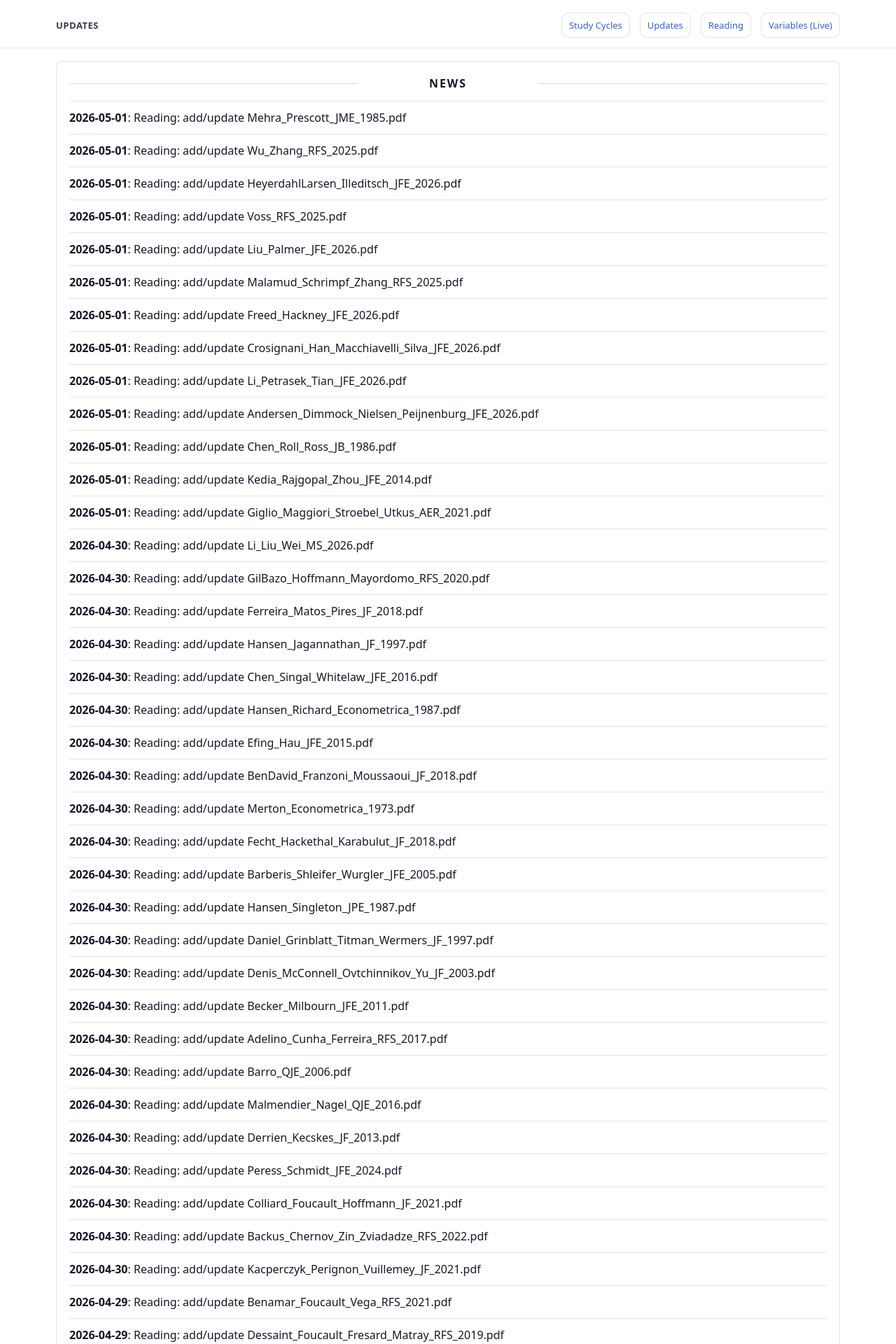
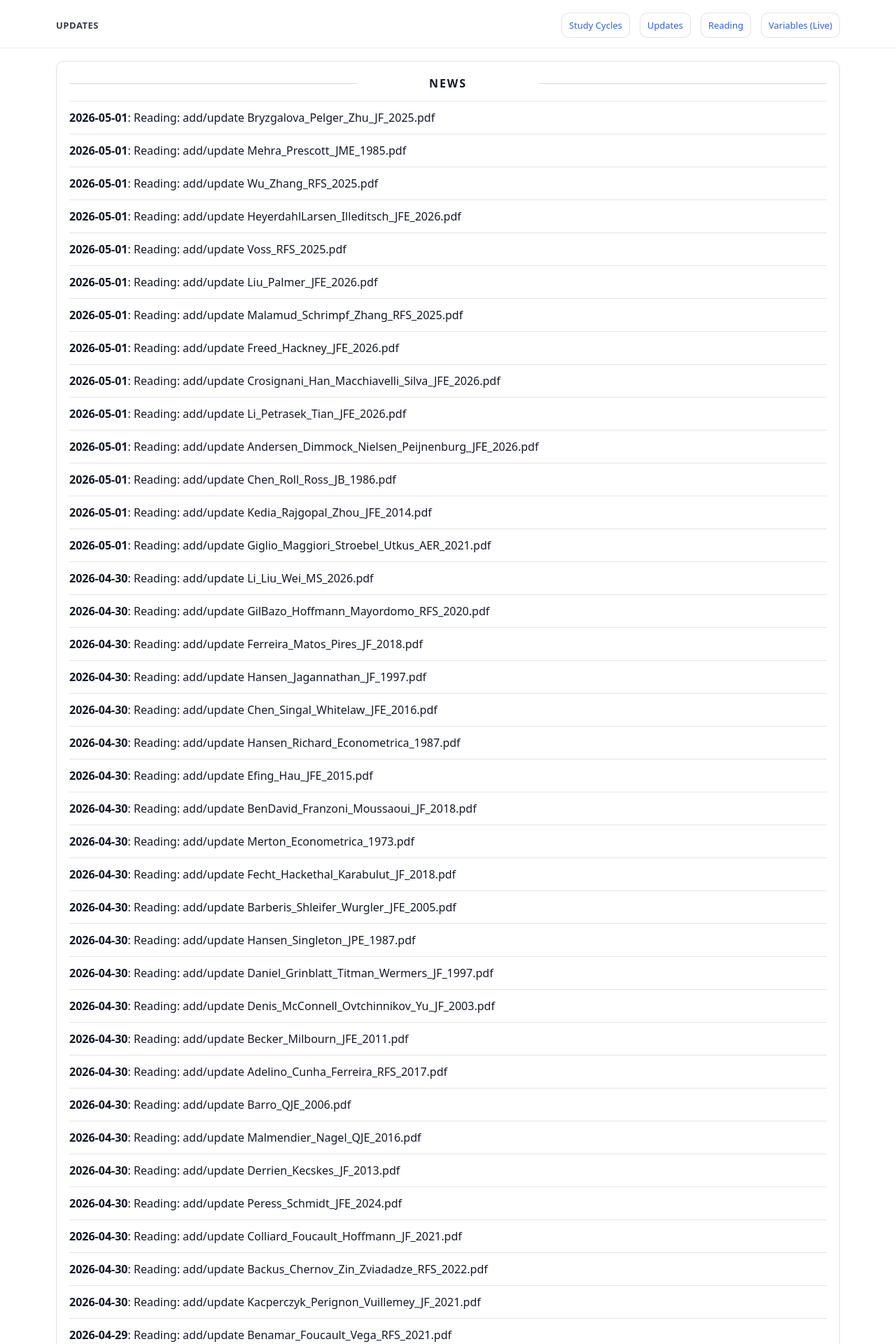
Before and after one commit to yaxinzn/study-archive, a Jekyll site: the page built from updates/index.md, in a window 1280 px wide. Shown: the top 1920 px of the page at 70% size. Built offline with Jekyll 4.4.1, drawn with Linux system fonts in a browser that asks for light colours; some of the changed text lies outside the part shown.

Commit message:
chore: update NEWS feed

```diff
--- a/_data/news.yml
+++ b/_data/news.yml
@@ -1,4 +1,7 @@
 # Auto-generated update history (sorted newest -> oldest). Do not edit manually.
+- ts: "1777631682"
+  date: "2026-05-01"
+  title: "Reading: add/update Bryzgalova_Pelger_Zhu_JF_2025.pdf"
 - ts: "1777631329"
   date: "2026-05-01"
   title: "Reading: add/update Mehra_Prescott_JME_1985.pdf"
```
